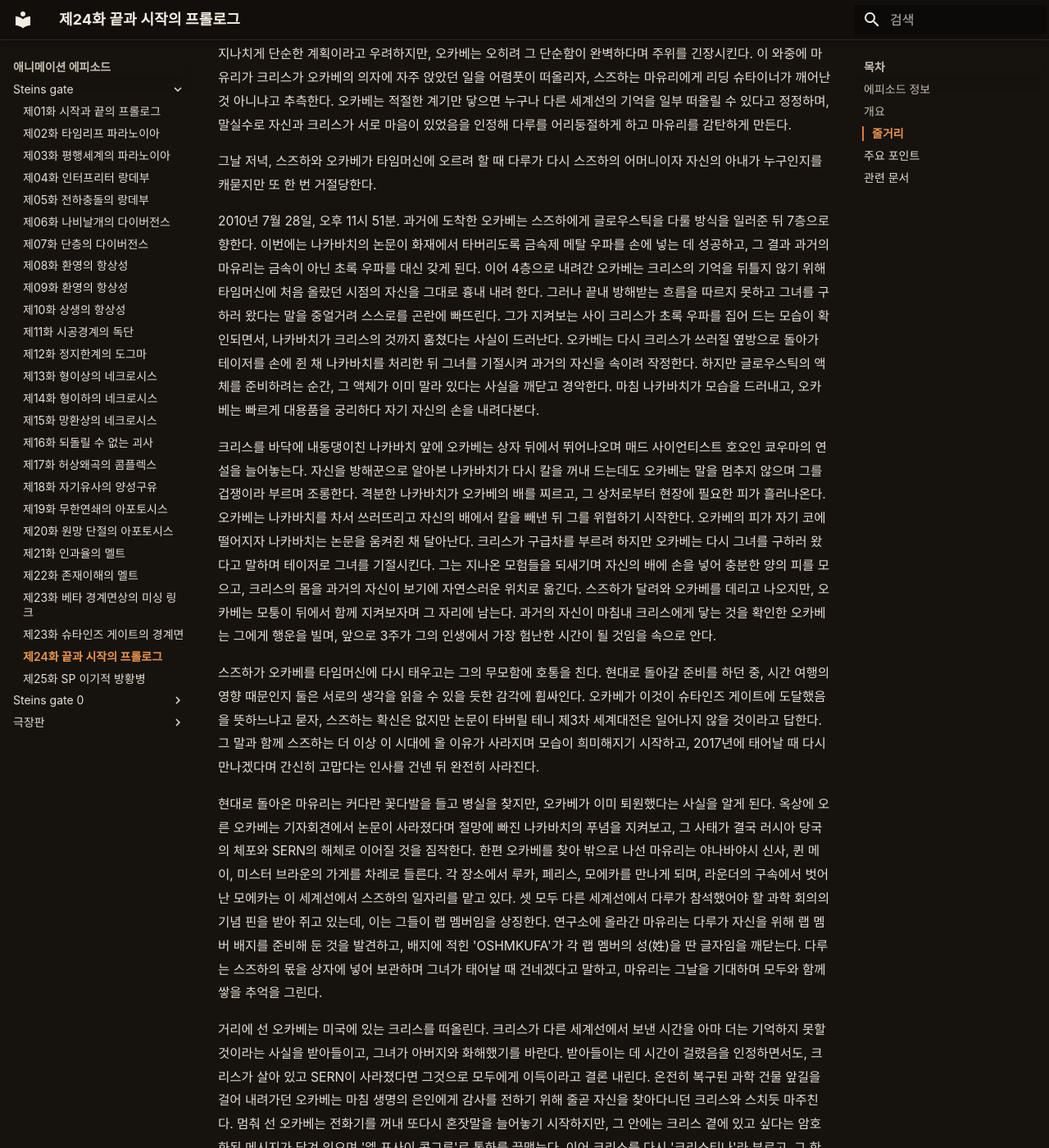
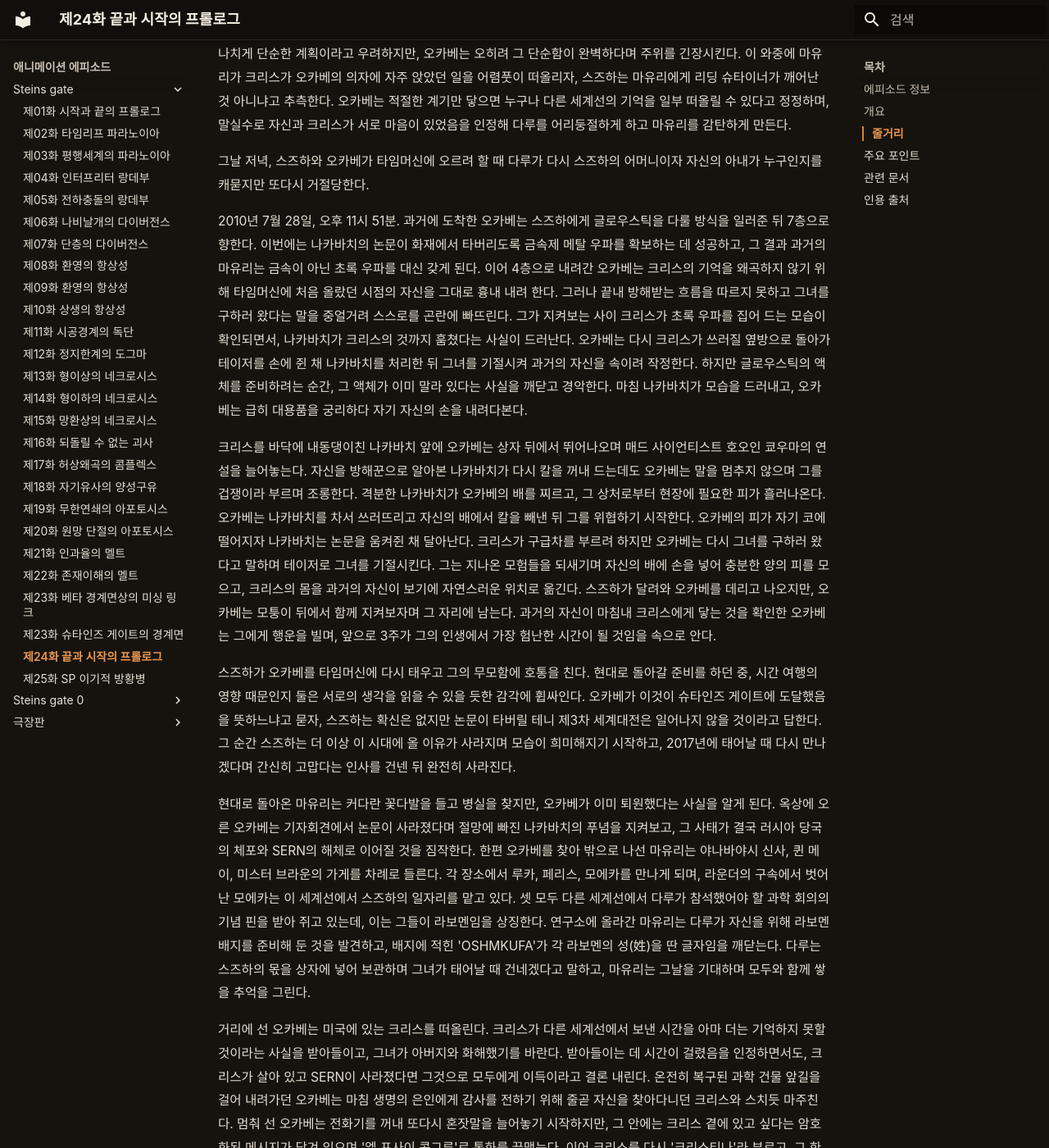
Before and after one commit to sgwiki/sgwiki.github.io, an MkDocs documentation site: the page built from wiki/애니메이션-에피소드/steins-gate/제24화-끝과-시작의-프롤로그.md, in a window 1280 px wide and 1400 px high, scrolled down 1690 px. Shown: the whole window at 82% size. Built offline with MkDocs 1.6.1 and Material for MkDocs 9.7.7, drawn with Linux system fonts in a browser that asks for light colours; some web fonts are replaced; some of the changed text lies outside the part shown.

Commit message:
chore(wiki): 제24화 정비 — '랩 멤버'→'라보멘' 공식 표기 통일(5곳)·'광선봉(글로우스틱)'→'글로우스틱(광선봉)' 순서·능동태 재구성·번역투 교정(또 한 번→또다시·빠르게→급히)·인용 출처 섹션 추가

```diff
--- a/wiki/애니메이션-에피소드/steins-gate/제24화-끝과-시작의-프롤로그.md
+++ b/wiki/애니메이션-에피소드/steins-gate/제24화-끝과-시작의-프롤로그.md
@@ -30,32 +30,32 @@
 
 *Steins;Gate* 본편의 최종화로, 제1화의 제목과 짝을 이루는 '끝과 시작'의 프롤로그다. 오카베 린타로는 미래의 자신이 남긴 영상 메일의 지시를 받아 2010년 7월 28일의 라디오 회관으로 한 번 더 되돌아간다. 임무의 핵심은 크리스를 '살리는' 것이 아니라, 과거의 자신이 보기에 죽은 것처럼 보이도록 현장을 연출해 나카바치의 타임머신 논문이 화재에서 함께 타버리게 만드는 데 있다.
 
-이 회차는 글로우스틱의 액체가 말라버리는 마지막 변수를 오카베 자신의 몸에서 흘린 피로 메우는 충격적 전개를 거쳐, 슈타인즈 게이트의 세계선으로의 이행과 아마네 스즈하의 소멸, 그리고 미국으로 떠났어야 할 마키세 크리스와의 재회로 마무리된다. 오카베가 매드 사이언티스트 호오인 쿄우마를 스스로 마무리하고 '크리스티나'라는 이름으로 크리스의 다른 세계선의 기억을 일깨우는 결말은 시리즈 전체의 인과를 하나로 묶는다.
+이 회차는 글로우스틱의 액체가 말라버리는 마지막 변수를 오카베 자신의 몸에서 흘린 피로 메우는 충격적 전개를 거쳐, 슈타인즈 게이트의 세계선으로 이행하고 아마네 스즈하가 소멸하며, 미국으로 떠났어야 할 마키세 크리스와 재회하는 것으로 마무리된다. 오카베가 매드 사이언티스트 호오인 쿄우마를 스스로 마무리하고 '크리스티나'라는 이름으로 크리스의 다른 세계선의 기억을 일깨우는 결말은 시리즈 전체의 인과를 하나로 묶는다.
 
 ## 줄거리
 
-2010년 8월 21일 저녁, 라디오 회관 앞. 모든 준비를 마치는 자리에서 스즈하가 타임머신에 남은 전력이 과거로 한 번 더 가고 돌아오는 데 딱 맞는 분량뿐임을 밝힌다. 오카베는 임무 뒤 자기 시대로 돌아갈 수 없게 된 스즈하의 처지를 묻고, 스즈하는 임무가 성공하면 슈타인즈 게이트의 세계선에서는 자신이 2010년에 올 이유 자체가 사라지기에 자연스럽게 돌아가지만 실패하면 이 시대에 갇히게 된다고 설명한다. 오카베는 실패하더라도 스즈하를 랩 멤버 008번으로 맞이하겠다며 그녀를 격려한다. 그러곤 작전 개시를 선언하다 무언가를 빠뜨렸음을 떠올려 연구소로 돌아가고, 크리스의 피를 대신할 대용혈로 쓰려던 광선봉(글로우스틱)을 찾아낸다. 다루는 미래의 오카베가 남긴 복잡한 지시에 비하면 지나치게 단순한 계획이라고 우려하지만, 오카베는 오히려 그 단순함이 완벽하다며 주위를 긴장시킨다. 이 와중에 마유리가 크리스가 오카베의 의자에 자주 앉았던 일을 어렴풋이 떠올리자, 스즈하는 마유리에게 리딩 슈타이너가 깨어난 것 아니냐고 추측한다. 오카베는 적절한 계기만 닿으면 누구나 다른 세계선의 기억을 일부 떠올릴 수 있다고 정정하며, 말실수로 자신과 크리스가 서로 마음이 있었음을 인정해 다루를 어리둥절하게 하고 마유리를 감탄하게 만든다.
+2010년 8월 21일 저녁, 라디오 회관 앞. 모든 준비를 마치는 자리에서 스즈하가 타임머신에 남은 전력이 과거로 한 번 더 가고 돌아오는 데 딱 맞는 분량뿐임을 밝힌다. 오카베는 임무 뒤 자기 시대로 돌아갈 수 없게 된 스즈하의 처지를 묻고, 스즈하는 임무가 성공하면 슈타인즈 게이트의 세계선에서는 자신이 2010년에 올 이유 자체가 사라지기에 자연스럽게 돌아가지만 실패하면 이 시대에 갇히게 된다고 설명한다. 오카베는 실패하더라도 스즈하를 라보멘 008번으로 맞이하겠다며 그녀를 격려한다. 이어 작전 개시를 선언하다 무언가를 빠뜨렸음을 떠올려 연구소로 돌아가고, 크리스의 피를 대신할 대용혈로 쓰려던 글로우스틱(광선봉)을 찾아낸다. 다루는 미래의 오카베가 남긴 복잡한 지시에 비하면 지나치게 단순한 계획이라고 우려하지만, 오카베는 오히려 그 단순함이 완벽하다며 주위를 긴장시킨다. 이 와중에 마유리가 크리스가 오카베의 의자에 자주 앉았던 일을 어렴풋이 떠올리자, 스즈하는 마유리에게 리딩 슈타이너가 깨어난 것 아니냐고 추측한다. 오카베는 적절한 계기만 닿으면 누구나 다른 세계선의 기억을 일부 떠올릴 수 있다고 정정하며, 말실수로 자신과 크리스가 서로 마음이 있었음을 인정해 다루를 어리둥절하게 하고 마유리를 감탄하게 만든다.
 
-그날 저녁, 스즈하와 오카베가 타임머신에 오르려 할 때 다루가 다시 스즈하의 어머니이자 자신의 아내가 누구인지를 캐묻지만 또 한 번 거절당한다.
+그날 저녁, 스즈하와 오카베가 타임머신에 오르려 할 때 다루가 다시 스즈하의 어머니이자 자신의 아내가 누구인지를 캐묻지만 또다시 거절당한다.
 
-2010년 7월 28일, 오후 11시 51분. 과거에 도착한 오카베는 스즈하에게 글로우스틱을 다룰 방식을 일러준 뒤 7층으로 향한다. 이번에는 나카바치의 논문이 화재에서 타버리도록 금속제 메탈 우파를 손에 넣는 데 성공하고, 그 결과 과거의 마유리는 금속이 아닌 초록 우파를 대신 갖게 된다. 이어 4층으로 내려간 오카베는 크리스의 기억을 뒤틀지 않기 위해 타임머신에 처음 올랐던 시점의 자신을 그대로 흉내 내려 한다. 그러나 끝내 방해받는 흐름을 따르지 못하고 그녀를 구하러 왔다는 말을 중얼거려 스스로를 곤란에 빠뜨린다. 그가 지켜보는 사이 크리스가 초록 우파를 집어 드는 모습이 확인되면서, 나카바치가 크리스의 것까지 훔쳤다는 사실이 드러난다. 오카베는 다시 크리스가 쓰러질 옆방으로 돌아가 테이저를 손에 쥔 채 나카바치를 처리한 뒤 그녀를 기절시켜 과거의 자신을 속이려 작정한다. 하지만 글로우스틱의 액체를 준비하려는 순간, 그 액체가 이미 말라 있다는 사실을 깨닫고 경악한다. 마침 나카바치가 모습을 드러내고, 오카베는 빠르게 대용품을 궁리하다 자기 자신의 손을 내려다본다.
+2010년 7월 28일, 오후 11시 51분. 과거에 도착한 오카베는 스즈하에게 글로우스틱을 다룰 방식을 일러준 뒤 7층으로 향한다. 이번에는 나카바치의 논문이 화재에서 타버리도록 금속제 메탈 우파를 확보하는 데 성공하고, 그 결과 과거의 마유리는 금속이 아닌 초록 우파를 대신 갖게 된다. 이어 4층으로 내려간 오카베는 크리스의 기억을 왜곡하지 않기 위해 타임머신에 처음 올랐던 시점의 자신을 그대로 흉내 내려 한다. 그러나 끝내 방해받는 흐름을 따르지 못하고 그녀를 구하러 왔다는 말을 중얼거려 스스로를 곤란에 빠뜨린다. 그가 지켜보는 사이 크리스가 초록 우파를 집어 드는 모습이 확인되면서, 나카바치가 크리스의 것까지 훔쳤다는 사실이 드러난다. 오카베는 다시 크리스가 쓰러질 옆방으로 돌아가 테이저를 손에 쥔 채 나카바치를 처리한 뒤 그녀를 기절시켜 과거의 자신을 속이려 작정한다. 하지만 글로우스틱의 액체를 준비하려는 순간, 그 액체가 이미 말라 있다는 사실을 깨닫고 경악한다. 마침 나카바치가 모습을 드러내고, 오카베는 급히 대용품을 궁리하다 자기 자신의 손을 내려다본다.
 
 크리스를 바닥에 내동댕이친 나카바치 앞에 오카베는 상자 뒤에서 뛰어나오며 매드 사이언티스트 호오인 쿄우마의 연설을 늘어놓는다. 자신을 방해꾼으로 알아본 나카바치가 다시 칼을 꺼내 드는데도 오카베는 말을 멈추지 않으며 그를 겁쟁이라 부르며 조롱한다. 격분한 나카바치가 오카베의 배를 찌르고, 그 상처로부터 현장에 필요한 피가 흘러나온다. 오카베는 나카바치를 차서 쓰러뜨리고 자신의 배에서 칼을 빼낸 뒤 그를 위협하기 시작한다. 오카베의 피가 자기 코에 떨어지자 나카바치는 논문을 움켜쥔 채 달아난다. 크리스가 구급차를 부르려 하지만 오카베는 다시 그녀를 구하러 왔다고 말하며 테이저로 그녀를 기절시킨다. 그는 지나온 모험들을 되새기며 자신의 배에 손을 넣어 충분한 양의 피를 모으고, 크리스의 몸을 과거의 자신이 보기에 자연스러운 위치로 옮긴다. 스즈하가 달려와 오카베를 데리고 나오지만, 오카베는 모퉁이 뒤에서 함께 지켜보자며 그 자리에 남는다. 과거의 자신이 마침내 크리스에게 닿는 것을 확인한 오카베는 그에게 행운을 빌며, 앞으로 3주가 그의 인생에서 가장 험난한 시간이 될 것임을 속으로 안다.
 
-스즈하가 오카베를 타임머신에 다시 태우고는 그의 무모함에 호통을 친다. 현대로 돌아갈 준비를 하던 중, 시간 여행의 영향 때문인지 둘은 서로의 생각을 읽을 수 있을 듯한 감각에 휩싸인다. 오카베가 이것이 슈타인즈 게이트에 도달했음을 뜻하느냐고 묻자, 스즈하는 확신은 없지만 논문이 타버릴 테니 제3차 세계대전은 일어나지 않을 것이라고 답한다. 그 말과 함께 스즈하는 더 이상 이 시대에 올 이유가 사라지며 모습이 희미해지기 시작하고, 2017년에 태어날 때 다시 만나겠다며 간신히 고맙다는 인사를 건넨 뒤 완전히 사라진다.
+스즈하가 오카베를 타임머신에 다시 태우고 그의 무모함에 호통을 친다. 현대로 돌아갈 준비를 하던 중, 시간 여행의 영향 때문인지 둘은 서로의 생각을 읽을 수 있을 듯한 감각에 휩싸인다. 오카베가 이것이 슈타인즈 게이트에 도달했음을 뜻하느냐고 묻자, 스즈하는 확신은 없지만 논문이 타버릴 테니 제3차 세계대전은 일어나지 않을 것이라고 답한다. 그 순간 스즈하는 더 이상 이 시대에 올 이유가 사라지며 모습이 희미해지기 시작하고, 2017년에 태어날 때 다시 만나겠다며 간신히 고맙다는 인사를 건넨 뒤 완전히 사라진다.
 
-현대로 돌아온 마유리는 커다란 꽃다발을 들고 병실을 찾지만, 오카베가 이미 퇴원했다는 사실을 알게 된다. 옥상에 오른 오카베는 기자회견에서 논문이 사라졌다며 절망에 빠진 나카바치의 푸념을 지켜보고, 그 사태가 결국 러시아 당국의 체포와 SERN의 해체로 이어질 것을 짐작한다. 한편 오카베를 찾아 밖으로 나선 마유리는 야나바야시 신사, 퀸 메이, 미스터 브라운의 가게를 차례로 들른다. 각 장소에서 루카, 페리스, 모에카를 만나게 되며, 라운더의 구속에서 벗어난 모에카는 이 세계선에서 스즈하의 일자리를 맡고 있다. 셋 모두 다른 세계선에서 다루가 참석했어야 할 과학 회의의 기념 핀을 받아 쥐고 있는데, 이는 그들이 랩 멤버임을 상징한다. 연구소에 올라간 마유리는 다루가 자신을 위해 랩 멤버 배지를 준비해 둔 것을 발견하고, 배지에 적힌 'OSHMKUFA'가 각 랩 멤버의 성(姓)을 딴 글자임을 깨닫는다. 다루는 스즈하의 몫을 상자에 넣어 보관하며 그녀가 태어날 때 건네겠다고 말하고, 마유리는 그날을 기대하며 모두와 함께 쌓을 추억을 그린다.
+현대로 돌아온 마유리는 커다란 꽃다발을 들고 병실을 찾지만, 오카베가 이미 퇴원했다는 사실을 알게 된다. 옥상에 오른 오카베는 기자회견에서 논문이 사라졌다며 절망에 빠진 나카바치의 푸념을 지켜보고, 그 사태가 결국 러시아 당국의 체포와 SERN의 해체로 이어질 것을 짐작한다. 한편 오카베를 찾아 밖으로 나선 마유리는 야나바야시 신사, 퀸 메이, 미스터 브라운의 가게를 차례로 들른다. 각 장소에서 루카, 페리스, 모에카를 만나게 되며, 라운더의 구속에서 벗어난 모에카는 이 세계선에서 스즈하의 일자리를 맡고 있다. 셋 모두 다른 세계선에서 다루가 참석했어야 할 과학 회의의 기념 핀을 받아 쥐고 있는데, 이는 그들이 라보멘임을 상징한다. 연구소에 올라간 마유리는 다루가 자신을 위해 라보멘 배지를 준비해 둔 것을 발견하고, 배지에 적힌 'OSHMKUFA'가 각 라보멘의 성(姓)을 딴 글자임을 깨닫는다. 다루는 스즈하의 몫을 상자에 넣어 보관하며 그녀가 태어날 때 건네겠다고 말하고, 마유리는 그날을 기대하며 모두와 함께 쌓을 추억을 그린다.
 
-거리에 선 오카베는 미국에 있는 크리스를 떠올린다. 크리스가 다른 세계선에서 보낸 시간을 아마 더는 기억하지 못할 것이라는 사실을 받아들이고, 그녀가 아버지와 화해했기를 바란다. 받아들이는 데 시간이 걸렸음을 인정하면서도, 크리스가 살아 있고 SERN이 사라졌다면 그것으로 모두에게 이득이라고 결론 내린다. 온전히 복구된 과학 건물 앞길을 걸어 내려가던 오카베는 마침 생명의 은인에게 감사를 전하기 위해 줄곧 자신을 찾아다니던 크리스와 스치듯 마주친다. 멈춰 선 오카베는 전화기를 꺼내 또다시 혼잣말을 늘어놓기 시작하지만, 그 안에는 크리스 곁에 있고 싶다는 암호화된 메시지가 담겨 있으며 '엘 프사이 콩그루'로 통화를 끝맺는다. 이어 크리스를 다시 '크리스티나'라 부르고, 그 한마디가 다른 세계선에서의 그녀의 기억을 되살린다. 오카베가 랩 핀을 내밀며 그녀를 다시 환영하자 둘의 마음이 재확인되고, 오카베는 이 재회가 보여주듯 시공은 무한하며 언제나 올바른 일을 향한다고 생각한다. 그리고 그 선택이야말로 슈타인즈 게이트의 진정한 선택임을 되새기며 회차가 끝을 맺는다.
+거리에 선 오카베는 미국에 있는 크리스를 떠올린다. 크리스가 다른 세계선에서 보낸 시간을 아마 더는 기억하지 못할 것이라는 사실을 받아들이고, 그녀가 아버지와 화해했기를 바란다. 받아들이는 데 시간이 걸렸음을 인정하면서도, 크리스가 살아 있고 SERN이 사라졌다면 그것으로 모두에게 이득이라고 결론 내린다. 온전히 복구된 과학 건물 앞길을 걸어 내려가던 오카베는 마침 생명의 은인에게 감사를 전하기 위해 줄곧 자신을 찾아다니던 크리스와 스치듯 마주친다. 멈춰 선 오카베는 전화기를 꺼내 또다시 혼잣말을 늘어놓기 시작하지만, 그 안에는 크리스 곁에 있고 싶다는 암호화된 메시지가 담겨 있으며 '엘 프사이 콩그루'로 통화를 끝맺는다. 이어 크리스를 다시 '크리스티나'라 부르고, 그 한마디가 다른 세계선에서의 그녀의 기억을 되살린다. 오카베가 라보 핀을 내밀며 그녀를 다시 환영하자 둘의 마음이 재확인되고, 오카베는 이 재회가 증명하듯 시공은 무한하며 언제나 올바른 일로 이어진다고 생각한다. 그리고 그 선택이야말로 슈타인즈 게이트의 진정한 선택임을 되새기며 회차가 끝을 맺는다.
 
 ## 주요 포인트
 
 - **오퍼레이션 스쿨드의 완수**: 오카베가 크리스를 '구하는' 것이 아니라 죽음처럼 보이게 연출함으로써, 나카바치의 논문이 화재에서 소실되어 제3차 세계대전으로 이어지는 인과를 끊어낸다. 미래의 오카베가 남긴 영상 메일의 지시가 마침내 실행된다.
-- **마지막 변수와 자기 희생**: 글로우스틱의 대용혈이 말라버리는 돌발 상황을 오카베가 자기 몸에서 흘린 피로 메운다. 나카바치의 칼에 찔린 상처 자체가 현장에 필요한 피를 공급하는 장치가 되는 구도는, 처음의 계획보다 더 단순하면서도 더 치명적이었다.
+- **마지막 변수와 자기 희생**: 글로우스틱의 대용혈이 말라버리는 돌발 상황을 오카베가 자기 몸에서 흘린 피로 메운다. 나카바치의 칼에 찔린 상처 자체가 현장에 필요한 피를 공급하는 장치가 되는 전개는, 처음의 계획보다 더 단순하면서도 더 치명적이었다.
 - **메탈 우파와 논문 소각**: 오카베가 7층에서 금속 우파를 빼앗아 과거의 마유리가 초록 우파를 갖게 만들고, 그 초록 우파가 크리스에게로, 다시 나카바치에게로 넘어가 논문과 함께 타버리는 인과 연쇄가 최종적으로 화재 소각을 완성한다.
 - **슈타인즈 게이트의 세계선 도달**: 논문 소각으로 제3차 세계대전이 사라지면서 오카베 일행이 목표로 한 세계선에 도달한다. 그 결과 스즈하는 2010년에 올 이유를 잃고 소멸하며, 2017년의 재회를 약속한다.
 - **리딩 슈타이너와 기억의 병존**: 오카베는 마유리의 크리스 기억이 리딩 슈타이너가 아니라 적절한 계기로 누구에게나 일어나는 다른 세계선의 기억 단편임을 설명한다. 결말에서 '크리스티나'라는 한마디가 크리스의 잃어버린 기억을 일깨우는 것도 같은 원리의 회복이다.
-- **랩 멤버의 성을 딴 'OSHMKUFA'**: 다루가 만든 배지에 적힌 글자는 오카베·시이나·하시다·마키세·키류·우루시바라·페리스·아마네, 곧 랩 멤버 여덟 명의 성(姓) 머리글자를 모은 것으로, 이 세계선에서 라보멤들이 온전히 한자리를 이룸을 상징한다.
+- **라보멘의 성을 딴 'OSHMKUFA'**: 다루가 만든 배지에 적힌 글자는 오카베·시이나·하시다·마키세·키류·우루시바라·페리스·아마네, 곧 라보멘 여덟 명의 성(姓) 머리글자를 모은 것으로, 이 세계선에서 라보멘들이 온전히 한자리를 이룸을 상징한다.
 - **매드 사이언티스트의 종언과 시작**: 오카베가 호오인 쿄우마로서의 연설을 마지막으로 펼치는 동시에 '엘 프사이 콩그루'로 암호를 남기며, 한 인물의 끝이자 새로운 일상의 시작이라는 의미가 제1화와 짝을 이룬다.
 - **제1화와의 대칭**: 제1화 '시작과 끝의 프롤로그'가 크리스의 죽음과 첫 D메일로 시작된 이야기를 열었다면, 제24화 '끝과 시작의 프롤로그'는 그 죽음을 다시 연출해 이야기를 닫고 새 연대를 연다. 같은 장소·같은 날짜의 재현이 환형을 완성한다.
 
@@ -80,3 +80,5 @@
 - [메탈 우파](../../setting/메탈-우파.md)
 - [라보멘](../../setting/라보멘.md)
 - [미래 가젯 연구소](../../organization/미래-가젯-연구소.md)
+
+## 인용 출처
```
